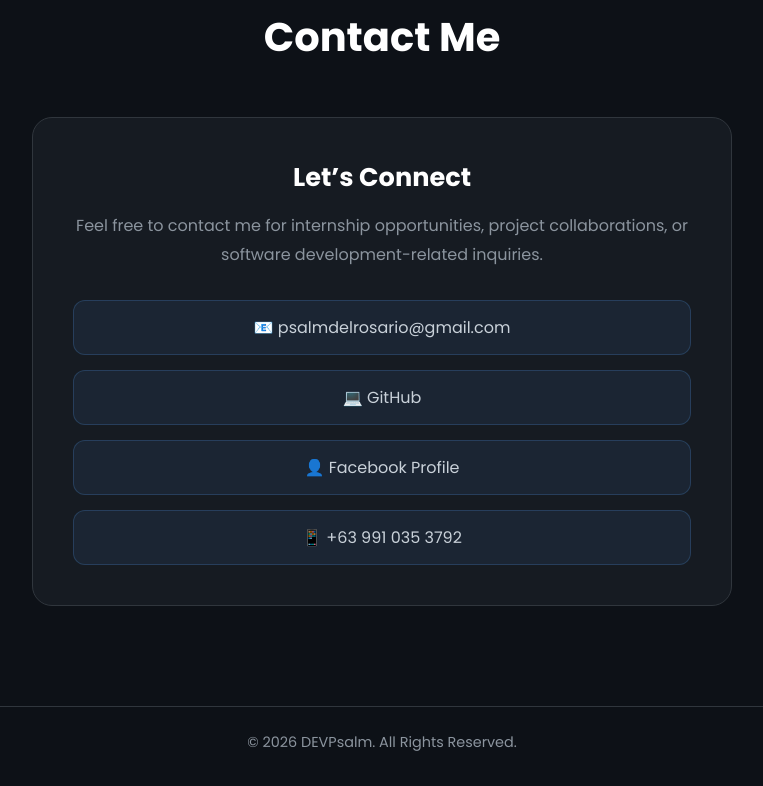
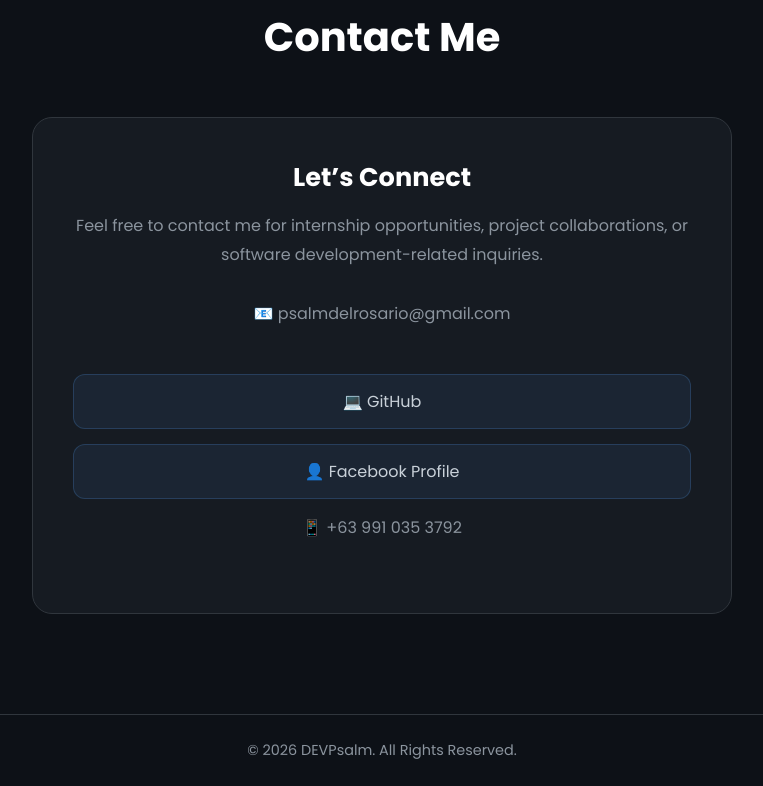
Before and after one commit to Chronao/devpsalm-portfolio, a plain HTML site: page index.html in a window 1280 px wide. Shown: the part 7594-8380 px from the top of the page, without its empty margins (258-1021 px from the left). Drawn offline with Linux system fonts and the light colour scheme.

Commit message:
Add files via upload

```diff
--- a/index.html
+++ b/index.html
@@ -536,9 +536,7 @@
 
         <div class="contact-info">
 
-            <a href="mailto:psalmdelrosario@gmail.com">
-                📧 psalmdelrosario@gmail.com
-            </a>
+            <p>📧 psalmdelrosario@gmail.com</p>
 
             <a href="https://github.com/Chronao" target="_blank">
                 💻 GitHub
@@ -548,9 +546,7 @@
                 👤 Facebook Profile
             </a>
 
-            <a href="https://wa.me/639910353792" target="_blank">
-                📱 +63 991 035 3792
-            </a>
+            <p>📱 +63 991 035 3792</p>
 
         </div>
         </div>
```
